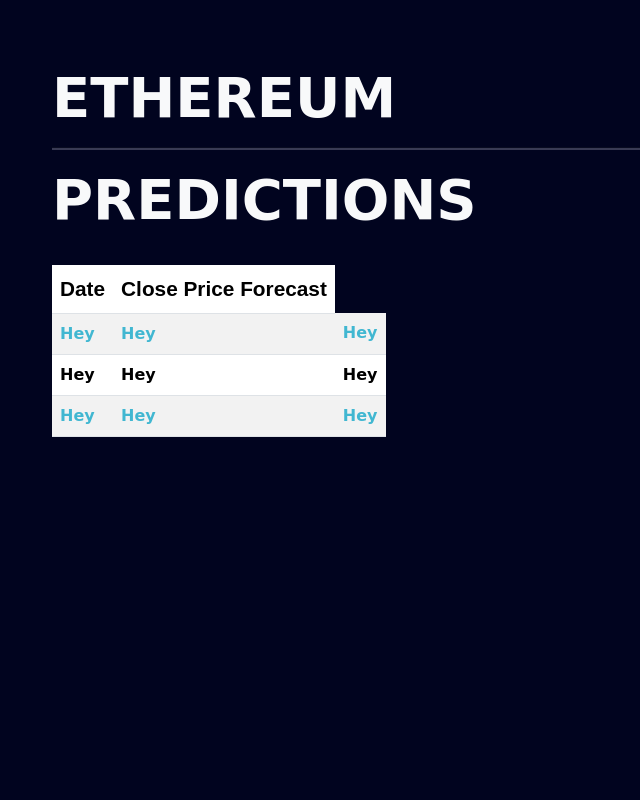
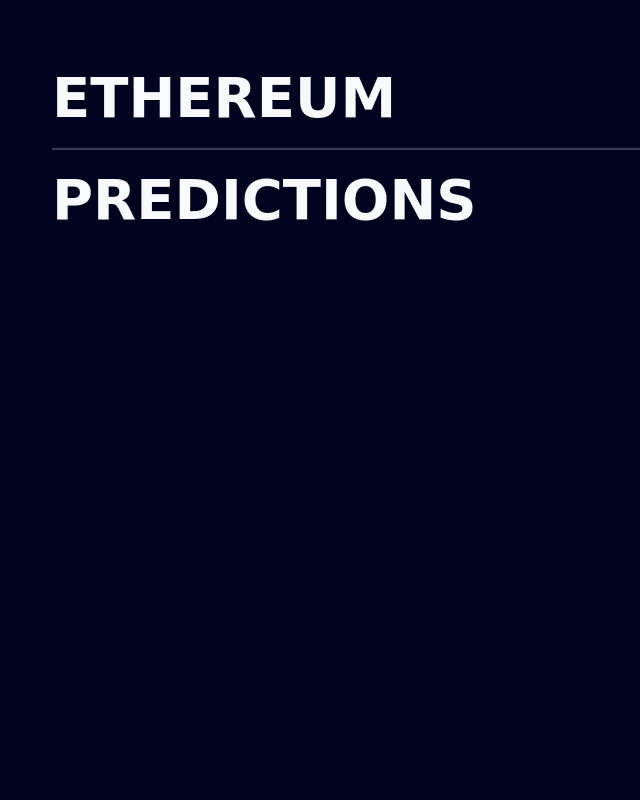
Before and after one commit to alissatroiano/Currensee, a Flask app: template templates/ethereum.html in a window 1280 px wide. Shown: the part 56-856 px from the top of the page, without its empty margins (0-640 px from the left). Run offline with Flask 3, Linux system fonts and the light colour scheme; the template is opened without the code that fills it, so the values that code supplies are empty; some libraries are stand-ins or nearby versions; some web fonts are replaced.

Commit message:
Update the way the table data looks on render

```diff
--- a/app.py
+++ b/app.py
@@ -6,7 +6,7 @@ from settings import MINDSDB_EMAIL, MINDSDB_PASSWORD
 from forms import CoinForm
 import pandas as pd
 from pandas import DataFrame
-# import handlers from scripts/get_models.py here
+
 app = Flask(__name__)
 
 app.config.from_object(Config)
@@ -40,7 +40,7 @@ def ethereum():
     Method to return ethereum prediction data when a user clicks the ethereum card on coins.html
     """
     project = server.get_project('mindsdb')
-    query = project.query('SELECT T.Date as Date, T.Close as Prediction, Close_explain FROM mindsdb.eth_1 as T JOIN files.Ethereum as P WHERE P.Date > LATEST LIMIT 7;')
+    query = project.query('SELECT T.Date as Date, T.Close as Close FROM mindsdb.eth_1 as T JOIN files.Ethereum as P WHERE P.Date > LATEST LIMIT 7;')
     # create a dataframe for data from query
     eth_df = DataFrame.to_html(query.fetch(), index=False)
 
--- a/config.py
+++ b/config.py
@@ -1,6 +1,8 @@
-from settings import MINDSDB_EMAIL, MINDSDB_PASSWORD, SECRET_KEY
+from settings import MINDSDB_EMAIL, MINDSDB_PASSWORD, SECRET_KEY, MDB_URI
+import mindsdb_sdk
 
 class Config:
     MINDSDB_EMAIL = MINDSDB_EMAIL
     MINDSDB_PASSWORD = MINDSDB_PASSWORD
     SECRET_KEY = SECRET_KEY
+    MDB_URI = MDB_URI
--- a/templates/coins.html
+++ b/templates/coins.html
@@ -32,7 +32,7 @@
           <div class="d-flex flex-column p-5 pb-3 front">
             <img src="../static/images/doge-blue.png"
               class="img-fluid">
-            <h4>Dogecoin</h4>
+            <h4>Dogecoin: Coming Soon</h4>
           </div>
         </div>
       </div>
--- a/templates/ethereum.html
+++ b/templates/ethereum.html
@@ -8,43 +8,16 @@
         <hr class="my-3">
         <h2 class="title prediction-text display-4 text-light">PREDICTIONS</h2>
       </div>
-      <div class="d-flex justify-content-start align-items-start table-responsive">
-        <div class="col-sm-">
-
+      <div class="col-12 col-sm-8 offset-2 d-flex justify-content-start align-items-start table-responsive">
         <table class="table table-striped table-hover p-3">
           <thead>
-            <tr>
-              <th scope="col">Date</th>
-              <th scope="col">Close Price Forecast</th>
-            </tr>
           </thead>
           <tbody>
             {{ eth_df | safe }}
-            <tr>
-            <td>Hey</td>
-            <td>Hey</td>
-            <td>Hey</td>
-            </tr>
-            <tr>
-              <td>Hey</td>
-              <td>Hey</td>
-              <td>Hey</td>
-              </tr>
-              <tr>
-                <td>Hey</td>
-                <td>Hey</td>
-                <td>Hey</td>
-                </tr>
           </tbody>
         </table>
       </div>
     </div>
-    </div>
 </section>
 
-<script>
-  const price = 1000;
-  const formattedPrice = price.toLocaleString('en-US', { style: 'currency', currency: 'USD' });
-  console.log(formattedPrice);
-</script>
 {% endblock %}
```
Also changed, not shown: docs/tests/TESTS.md (+12 -0 lines).
